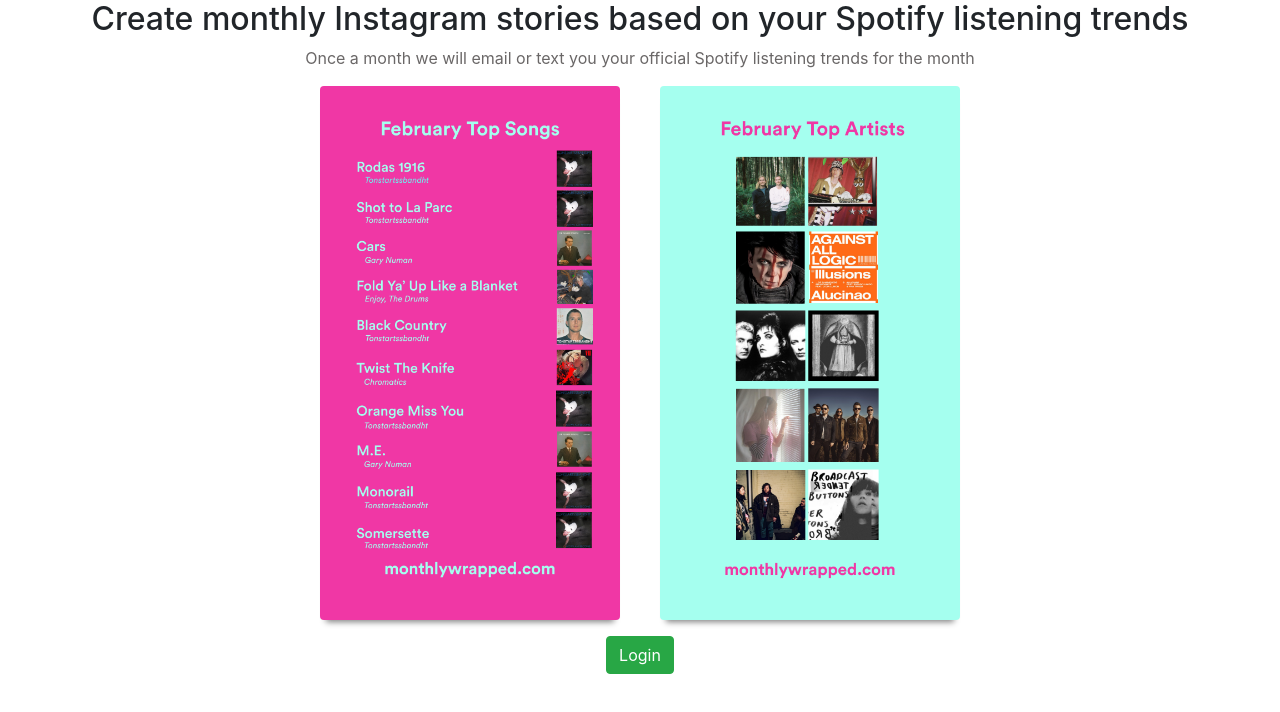
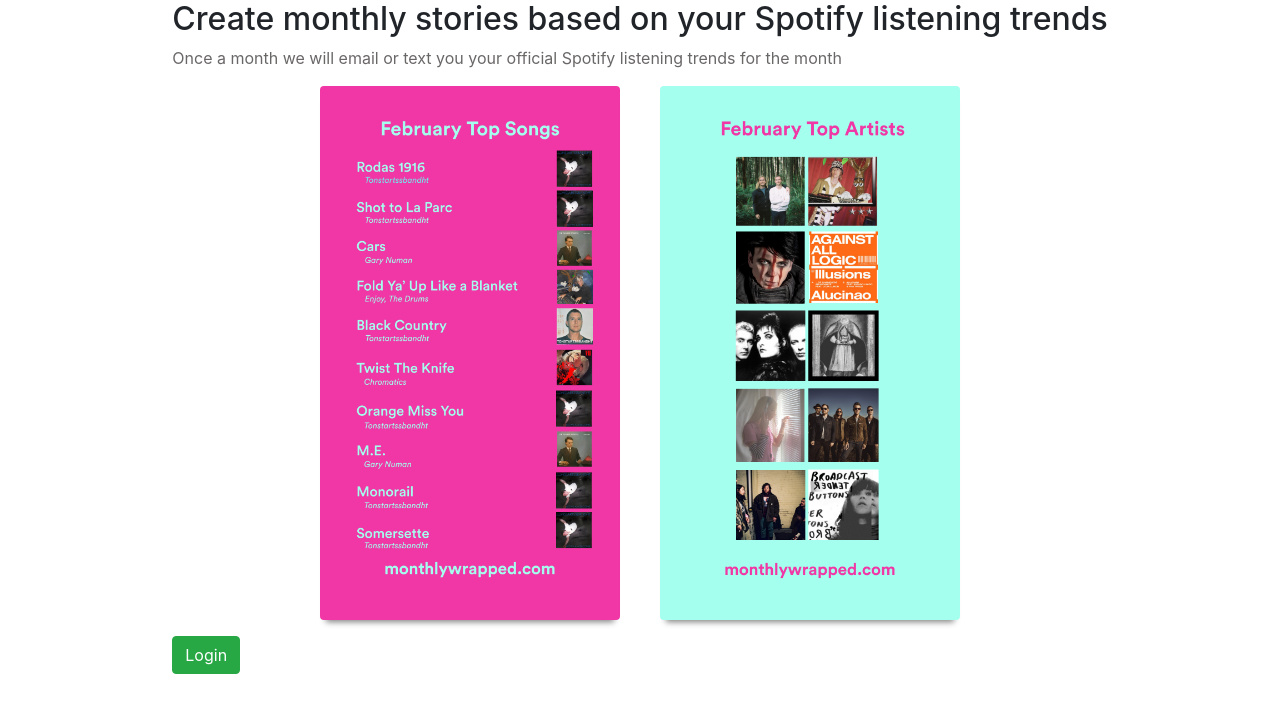
Before and after one commit to jakemcannon/MonthlyWrapped_frontend, a React (Create React App) app: page / in a window 1280 px wide. Shown: the top 712 px of the page. Built offline with nearby package versions, Linux system fonts and the light colour scheme; no server answers.

Commit message:
update LandingPage

```diff
--- a/src/App.js
+++ b/src/App.js
@@ -1,49 +1,21 @@
 import React, {useEffect} from 'react';
 import './App.css';
-import Button from 'react-bootstrap/Button';
 import 'bootstrap/dist/css/bootstrap.min.css';
-import song_image from './example_songs.png'
-import artist_image from './example_artists.png'
-import Header from './components/Header/Header.js';
+import './components/LandingPage.js';
+import LandingPage from './components/LandingPage.js';
 
 function App() {
 
-  useEffect(() => {
-    fetch('/home').then(response =>
-      response.json().then(data => {
-        console.log(data);
-    }))
-  }, [])
+  // useEffect(() => {
+  //   fetch('/home').then(response =>
+  //     response.json().then(data => {
+  //       console.log(data);
+  //   }))
+  // }, [])
 
   return (
     <div className="container">
-      {/* <Header /> */}
-      <h2>Create monthly Instagram stories based on your Spotify listening trends </h2>
-      <p className="sub-heading"> Once a month we will email or text you your official Spotify listening trends for the month </p>
-      <ul className="photo-list">
-        <li>
-        <img src={song_image} className="App-photo" />
-        </li>
-        <li>
-        <img src={artist_image} className="App-photo" />
-        </li>
-      </ul>
-      <Button variant="success" onClick={async () => {
-        const r = await fetch("/login", {
-          method: "GET",
-          headers: {
-            "Content-Type": "application/json",
-            "Access-Control-Allow-Origin": "*"
-          }
-        }).then(r =>
-          r.json().then(d => {
-            window.location = d.data
-            console.log(d.data);
-        }))
-      }}
-      >
-        Login
-      </Button>
+      <LandingPage />
     </div>
   );
 }
--- /dev/null
+++ b/src/components/LandingPage.js
@@ -0,0 +1,39 @@
+import React from 'react'
+import Button from 'react-bootstrap/Button';
+import song_image from '../example_songs.png'
+import artist_image from '../example_artists.png'
+
+function LandingPage() {
+    return (
+        <div>
+            <h2>Create monthly stories based on your Spotify listening trends </h2>
+            <p className="sub-heading"> Once a month we will email or text you your official Spotify listening trends for the month </p>
+            <ul className="photo-list">
+                <li>
+                <img src={song_image} className="App-photo" />
+                </li>
+                <li>
+                <img src={artist_image} className="App-photo" />
+                </li>
+            </ul>
+            <Button variant="success" onClick={async () => {
+                const r = await fetch("/login", {
+                method: "GET",
+                headers: {
+                    "Content-Type": "application/json",
+                    "Access-Control-Allow-Origin": "*"
+                }
+                }).then(r =>
+                r.json().then(d => {
+                    window.location = d.data
+                    console.log(d.data);
+                }))
+            }}
+            >
+                Login
+            </Button>
+        </div>
+    )
+}
+
+export default LandingPage
```
